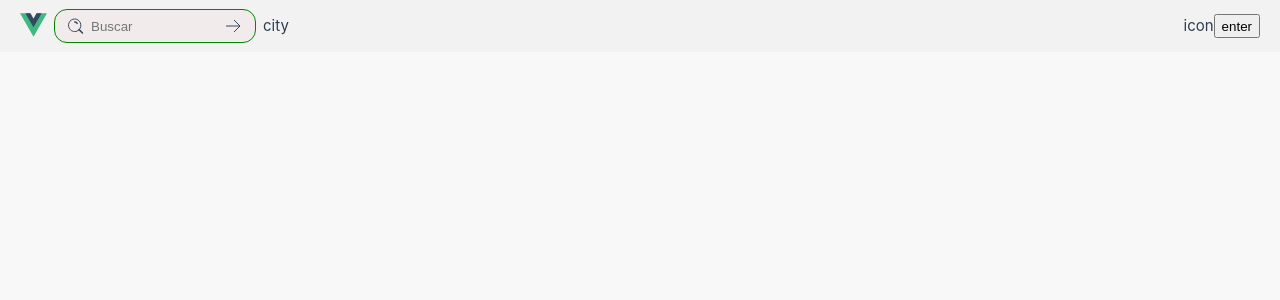
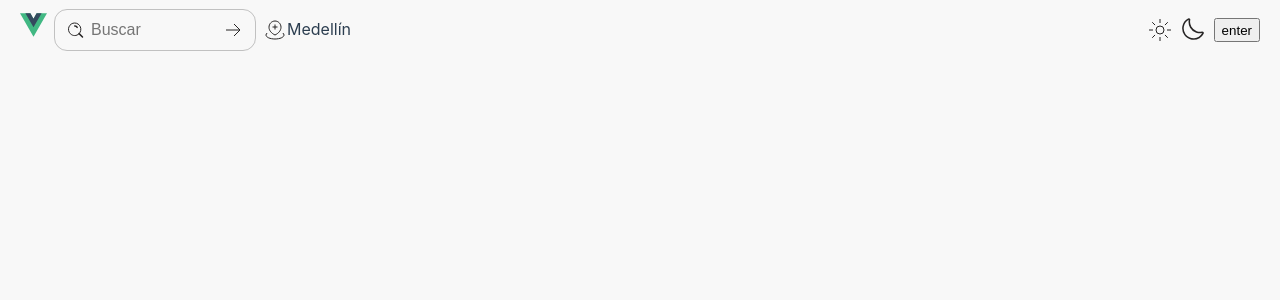
Before and after one commit to alejandroyunes/epiComprasDev, a Vue app: page / in a window 1280 px wide. Shown: the top 300 px of the page. Built offline with nearby package versions, Linux system fonts and the light colour scheme.

Commit message:
adding dark and light mode icons

```diff
--- a/src/assets/base.scss
+++ b/src/assets/base.scss
@@ -1,56 +1,58 @@
-/* color palette from <https://github.com/vuejs/theme> */
+  // --border: rgba(108, 108, 108, 0.3);
 :root {
-  --vt-c-primary: #fdae4b;
-  // --vt-c-border: rgba(108, 108, 108, 0.3);
+  --primary: #fdae4b;
 
+  --tablet: 1024px;
 
-  --vt-c-white: #ffffff;
-  --vt-c-white-soft: #f8f8f8;
-  --vt-c-white-mute: #f2f2f2;
+  --white: #ffffff;
+  --white-soft: #f8f8f8;
+  --white-mute: #f2f2f2;
 
-  --vt-c-black: #181818;
-  --vt-c-black-soft: #222222;
-  --vt-c-black-mute: #282828;
+  --black: #181818;
+  --black-soft: #222222;
+  --black-mute: #282828;
 
-  --vt-c-gray-dark: #262424;
-  --vt-c-indigo: #2c3e50;
+  --gray-dark: #262424;
+  --indigo: #2c3e50;
 
-  --vt-c-divider-light-1: rgba(60, 60, 60, 0.29);
-  --vt-c-divider-light-2: rgba(60, 60, 60, 0.12);
-  --vt-c-divider-dark-1: rgba(84, 84, 84, 0.65);
-  --vt-c-divider-dark-2: rgba(84, 84, 84, 0.48);
+  --divider-light-1: rgba(60, 60, 60, 0.29);
+  --divider-light-2: rgba(60, 60, 60, 0.12);
+  --divider-dark-1: rgba(84, 84, 84, 0.65);
+  --divider-dark-2: rgba(84, 84, 84, 0.48);
 
-  --vt-c-text-light-1: var(--vt-c-indigo);
-  --vt-c-text-light-2: rgba(60, 60, 60, 0.66);
-  --vt-c-text-dark-1: var(--vt-c-white);
-  --vt-c-text-dark-2: rgba(235, 235, 235, 0.64);
+  --text-light-1: var(--indigo);
+  --text-light-2: rgba(60, 60, 60, 0.66);
+  --text-dark-1: var(--white);
+  --text-dark-2: rgba(235, 235, 235, 0.64);
 }
 
 :root {
-  --color-background: var(--vt-c-white-soft);
-  --color-background-soft: var(--vt-c-white-soft);
-  --color-background-mute: var(--vt-c-white-mute);
+  --color-background: var(--white-soft);
+  --color-background-oposite: var(--gray-dark);
+  --color-background-soft: var(--white-soft);
+  --color-background-mute: var(--white-mute);
 
-  --color-border: var(--vt-c-divider-light-2);
-  --color-border-hover: var(--vt-c-divider-light-1);
+  --color-border: var(--divider-light-2);
+  --color-border-hover: var(--divider-light-1);
 
-  --color-heading: var(--vt-c-text-light-1);
-  --color-text: var(--vt-c-text-light-1);
+  --color-heading: var(--text-light-1);
+  --color-text: var(--text-light-1);
 
   --section-gap: 160px;
 }
 
 @media (prefers-color-scheme: dark) {
   :root {
-    --color-background: var(--vt-c-black-soft);
-    --color-background-soft: var(--vt-c-black-soft);
-    --color-background-mute: var(--vt-c-black-mute);
+    --color-background: var(--gray-dark);
+    --color-background-oposite: var(--white-soft);
+    --color-background-soft: var(--black-soft);
+    --color-background-mute: var(--black-mute);
 
-    --color-border: var(--vt-c-divider-dark-2);
-    --color-border-hover: var(--vt-c-divider-dark-1);
+    --color-border: var(--divider-dark-2);
+    --color-border-hover: var(--divider-dark-1);
 
-    --color-heading: var(--vt-c-text-dark-1);
-    --color-text: var(--vt-c-text-dark-2);
+    --color-heading: var(--text-dark-1);
+    --color-text: var(--text-dark-2);
   }
 }
 
@@ -82,7 +84,7 @@ body {
     'Droid Sans',
     'Helvetica Neue',
     sans-serif;
-  font-size: 15px;
+  font-size: 16px;
   text-rendering: optimizeLegibility;
   -webkit-font-smoothing: antialiased;
   -moz-osx-font-smoothing: grayscale;
--- a/src/components/header/HeaderV.vue
+++ b/src/components/header/HeaderV.vue
@@ -1,6 +1,9 @@
 <script setup lang="ts">
 import './header.scss'
 import InputV from '@/components/header/input/InputV.vue'
+import LocationSvg from '../../components/icons/LocationSvg.vue'
+import SunSvg from '../../components/icons/SunSvg.vue'
+import MoonSvg from '../../components/icons/MoonSvg.vue'
 
 </script>
 
@@ -19,11 +22,17 @@ import InputV from '@/components/header/input/InputV.vue'
           <div class="logo-mobile">
             <img alt="" class="logo" src="@/assets/logo.svg" width="30" height="28" />
           </div>
-          <div>city</div>
+          <div class="location">
+            <LocationSvg class="icon" />
+            <div>
+              <p>Medellín</p>
+            </div>
+          </div>
         </div>
 
         <div class="right">
-          <div>icon</div>
+          <SunSvg class="sun" />
+          <MoonSvg class="moon" />
           <button>enter</button>
         </div>
 
--- a/src/components/header/header.scss
+++ b/src/components/header/header.scss
@@ -1,5 +1,4 @@
 .outer {
-  background-color: var(--color-background-mute);
   width: 100%;
   padding: 10px 20px;
 }
@@ -40,6 +39,7 @@
   flex: 1;
   justify-content: space-between;
   align-items: center;
+
   .left {
     display: flex;
     .logo-mobile {
@@ -49,8 +49,31 @@
         padding-right: 8px;
       }
     }
+    .location {
+      display: flex;
+      align-items: center;
+      padding-right: 8px;
+      .icon {
+        #path-2 {
+          stroke: var(--color-background-oposite);
+        }
+      }
+    }
   }
   .right {
     display: flex;
+
+    .sun {
+      margin-right: 10px;
+      #path-2 {
+        stroke: var(--color-background-oposite);
+      }
+    }
+    .moon {
+      margin-right: 10px;
+      #path-1 {
+        fill: var(--color-background-oposite);;
+      }
+    }
   }
 }
--- a/src/components/header/input/input.scss
+++ b/src/components/header/input/input.scss
@@ -2,7 +2,7 @@
   position: relative;
   width: 100%;
   margin-right: 8px;
-  height: 32px;
+  height: 40px;
 }
 
 .search {
@@ -11,22 +11,33 @@
   left: 8;
   transform: translateY(-50%);
   margin: 0 8px;
+  #path-1 {
+    stroke: var(--color-background-oposite);
+  }
+  #path-2 {
+    fill: var(--color-background-oposite);
+  }
 }
 
 .input {
-  height: 32px;
+  height: 40px;
   border-radius: 12px;
   padding: 8px 0px 8px 36px;
-  outline: 1px solid rgb(0, 134, 0);
   min-width: 200px;
   width: 100%;
-  background-color: #f2ebeb;
   border: none;
+  font-size: 16px;
+  outline: 1px solid var(--color-border-hover);
+  background-color: var(--color-background);
+  color: var(--color-heading);
   @media (max-width: 1080px) {
     min-width: 0;
   }
-  :focus {
-    outline: 1px solid green;
+  &:focus {
+    outline: 1px solid var(--primary);
+  }
+  ::placeholder {
+    color: red;
   }
 }
 
@@ -37,4 +48,7 @@
   right: 2px;
   margin-right: 8px;
   transform: translateY(-50%);
+  #path-1 {
+    stroke: var(--color-background-oposite);
+  }
 }
--- a/src/components/icons/ArrowRightSvg.vue
+++ b/src/components/icons/ArrowRightSvg.vue
@@ -1,6 +1,6 @@
 <template>
   <svg width="24px" height="24px" viewBox="0 0 24 24" fill="none" xmlns="http://www.w3.org/2000/svg">
-    <path d="M5 12H19M19 12L13 6M19 12L13 18" stroke="#34495E" strokeWidth="2" strokeLinecap="round"
+    <path id="path-1" d="M5 12H19M19 12L13 6M19 12L13 18" stroke="" strokeWidth="2" strokeLinecap="round"
       strokeLinejoin="round" />
   </svg>
 </template>
--- /dev/null
+++ b/src/components/icons/LocationSvg.vue
@@ -0,0 +1,6 @@
+<template>
+
+<svg width="24px" height="24px" viewBox="0 0 24 24" fill="none" xmlns="http://www.w3.org/2000/svg">
+  <path id="path-2" d="M4.20404 15C3.43827 15.5883 3 16.2714 3 17C3 19.2091 7.02944 21 12 21C16.9706 21 21 19.2091 21 17C21 16.2714 20.5617 15.5883 19.796 15M12 6.5V11.5M9.5 9H14.5M18 9.22222C18 12.6587 15.3137 15.4444 12 17C8.68629 15.4444 6 12.6587 6 9.22222C6 5.78578 8.68629 3 12 3C15.3137 3 18 5.78578 18 9.22222Z" strokeWidth="1.5" strokeLinecap="round" strokeLinejoin="round" />
+</svg>
+</template>
--- /dev/null
+++ b/src/components/icons/MoonSvg.vue
@@ -0,0 +1,5 @@
+<template>
+    <svg width="22px" fill="#fff" height="22px" viewBox="0 0 35 35" xmlns="http://www.w3.org/2000/svg">
+    <path id="path-1"  d="M18.44,34.68a18.22,18.22,0,0,1-2.94-.24,18.18,18.18,0,0,1-15-20.86A18.06,18.06,0,0,1,9.59.63,2.42,2.42,0,0,1,12.2.79a2.39,2.39,0,0,1,1,2.41L11.9,3.1l1.23.22A15.66,15.66,0,0,0,23.34,21h0a15.82,15.82,0,0,0,8.47.53A2.44,2.44,0,0,1,34.47,25,18.18,18.18,0,0,1,18.44,34.68ZM10.67,2.89a15.67,15.67,0,0,0-5,22.77A15.66,15.66,0,0,0,32.18,24a18.49,18.49,0,0,1-9.65-.64A18.18,18.18,0,0,1,10.67,2.89Z" />
+    </svg>
+</template>
--- a/src/components/icons/SearchSvg.vue
+++ b/src/components/icons/SearchSvg.vue
@@ -1,7 +1,6 @@
-
 <template>
     <svg width="24px" height="24px" viewBox="0 0 24 24" fill="none" xmlns="http://www.w3.org/2000/svg">
-    <path stroke="#34495E" fillRule="evenodd" clipRule="evenodd" d="M7.30524 15.7137C6.4404 14.8306 5.85381 13.7131 5.61824 12.4997C5.38072 11.2829 5.50269 10.0233 5.96924 8.87469C6.43181 7.73253 7.22153 6.75251 8.23924 6.05769C10.3041 4.64744 13.0224 4.64744 15.0872 6.05769C16.105 6.75251 16.8947 7.73253 17.3572 8.87469C17.8238 10.0233 17.9458 11.2829 17.7082 12.4997C17.4727 13.7131 16.8861 14.8306 16.0212 15.7137C14.8759 16.889 13.3044 17.5519 11.6632 17.5519C10.0221 17.5519 8.45059 16.889 7.30524 15.7137V15.7137Z" strokeWidth="1.5" strokeLinecap="round" strokeLinejoin="round" />
-    <path fill="#34495E" d="M11.6702 7.20292C11.2583 7.24656 10.9598 7.61586 11.0034 8.02777C11.0471 8.43968 11.4164 8.73821 11.8283 8.69457L11.6702 7.20292ZM13.5216 9.69213C13.6831 10.0736 14.1232 10.2519 14.5047 10.0904C14.8861 9.92892 15.0644 9.4888 14.9029 9.10736L13.5216 9.69213ZM16.6421 15.0869C16.349 14.7943 15.8741 14.7947 15.5815 15.0879C15.2888 15.381 15.2893 15.8559 15.5824 16.1485L16.6421 15.0869ZM18.9704 19.5305C19.2636 19.8232 19.7384 19.8228 20.0311 19.5296C20.3237 19.2364 20.3233 18.7616 20.0301 18.4689L18.9704 19.5305ZM11.8283 8.69457C12.5508 8.61801 13.2384 9.02306 13.5216 9.69213L14.9029 9.10736C14.3622 7.83005 13.0496 7.05676 11.6702 7.20292L11.8283 8.69457ZM15.5824 16.1485L18.9704 19.5305L20.0301 18.4689L16.6421 15.0869L15.5824 16.1485Z" />
+    <path id="path-1" stroke="#000" fillRule="evenodd" clipRule="evenodd" d="M7.30524 15.7137C6.4404 14.8306 5.85381 13.7131 5.61824 12.4997C5.38072 11.2829 5.50269 10.0233 5.96924 8.87469C6.43181 7.73253 7.22153 6.75251 8.23924 6.05769C10.3041 4.64744 13.0224 4.64744 15.0872 6.05769C16.105 6.75251 16.8947 7.73253 17.3572 8.87469C17.8238 10.0233 17.9458 11.2829 17.7082 12.4997C17.4727 13.7131 16.8861 14.8306 16.0212 15.7137C14.8759 16.889 13.3044 17.5519 11.6632 17.5519C10.0221 17.5519 8.45059 16.889 7.30524 15.7137V15.7137Z" strokeWidth="1.5" strokeLinecap="round" strokeLinejoin="round" />
+    <path id="path-2" d="M11.6702 7.20292C11.2583 7.24656 10.9598 7.61586 11.0034 8.02777C11.0471 8.43968 11.4164 8.73821 11.8283 8.69457L11.6702 7.20292ZM13.5216 9.69213C13.6831 10.0736 14.1232 10.2519 14.5047 10.0904C14.8861 9.92892 15.0644 9.4888 14.9029 9.10736L13.5216 9.69213ZM16.6421 15.0869C16.349 14.7943 15.8741 14.7947 15.5815 15.0879C15.2888 15.381 15.2893 15.8559 15.5824 16.1485L16.6421 15.0869ZM18.9704 19.5305C19.2636 19.8232 19.7384 19.8228 20.0311 19.5296C20.3237 19.2364 20.3233 18.7616 20.0301 18.4689L18.9704 19.5305ZM11.8283 8.69457C12.5508 8.61801 13.2384 9.02306 13.5216 9.69213L14.9029 9.10736C14.3622 7.83005 13.0496 7.05676 11.6702 7.20292L11.8283 8.69457ZM15.5824 16.1485L18.9704 19.5305L20.0301 18.4689L16.6421 15.0869L15.5824 16.1485Z" />
   </svg>
 </template>
--- /dev/null
+++ b/src/components/icons/SunSvg.vue
@@ -0,0 +1,14 @@
+<template>
+    <svg width="24px" height="24px" viewBox="0 0 24 24" fill="none" xmlns="http://www.w3.org/2000/svg">
+      <g id="path-2" clipPath="url(#a)" strokeWidth="1.5" strokeMiterlimit="10">
+        <path d="M5 12H1M23 12h-4M7.05 7.05 4.222 4.222M19.778 19.778 16.95 16.95M7.05 16.95l-2.828 2.828M19.778 4.222 16.95 7.05" strokeLinecap="round" />
+        <path id="path-2" d="M12 16a4 4 0 1 0 0-8 4 4 0 0 0 0 8Z"  />
+        <path d="M12 19v4M12 1v4" strokeLinecap="round" />
+      </g>
+      <defs>
+        <clipPath id="a">
+          <path id="path-2" d="M0 0h24v24H0z" />
+        </clipPath>
+      </defs>
+    </svg>
+</template>
```
